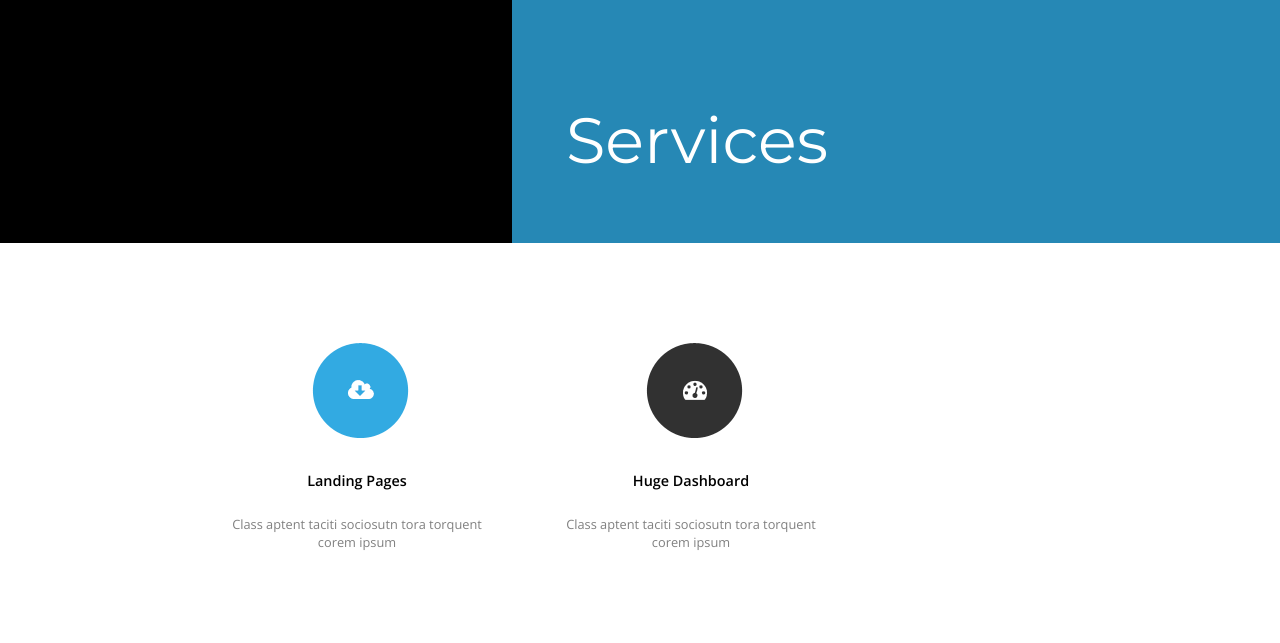
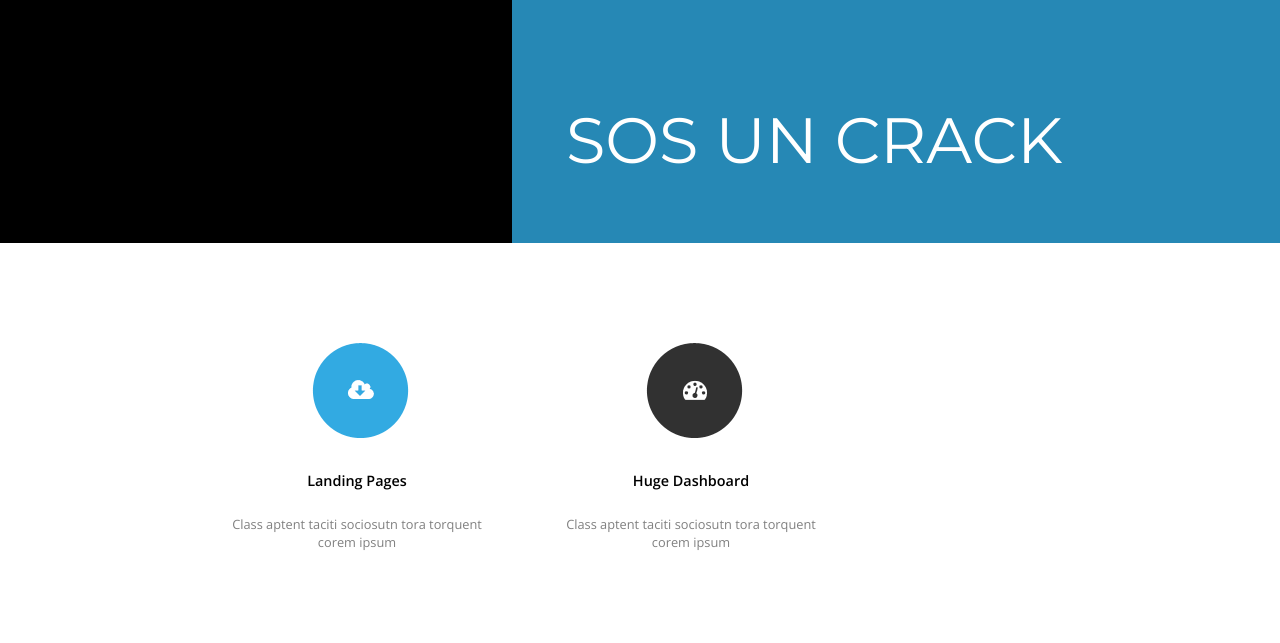
Before and after one commit to martinmiguelmuniz/proyecto3, a plain HTML site: page index.html in a window 1280 px wide. Shown: the part 157-800 px from the top of the page. Drawn offline with nearby package versions, Linux system fonts and the light colour scheme; files whose address does not match are found by name.

Commit message:
Cambie el title

```diff
--- a/index.html
+++ b/index.html
@@ -15,7 +15,7 @@
 			<div class="contenedorDelHeader">
 			<img src="imagenes/logo.png" alt="Huge">
 			<img class="floatDerecha" src="imagenes/menu.png" alt="Menu">
-			<h1>Services</h1>
+			<h1>SOS UN CRACK</h1>
 		</div>
 	</header>
 	<section>
```
